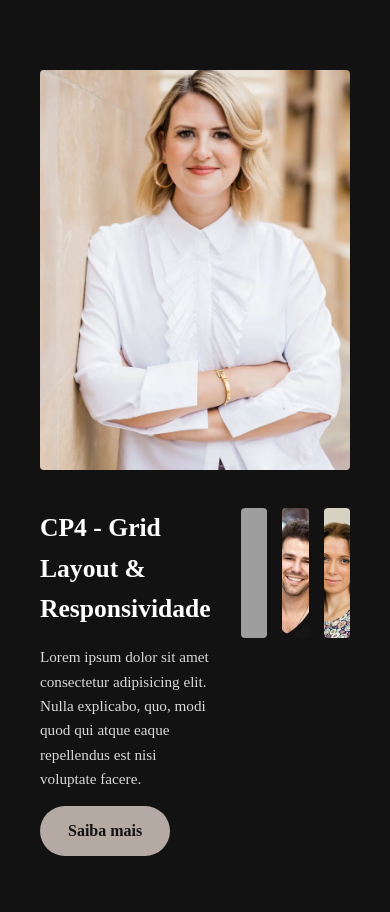
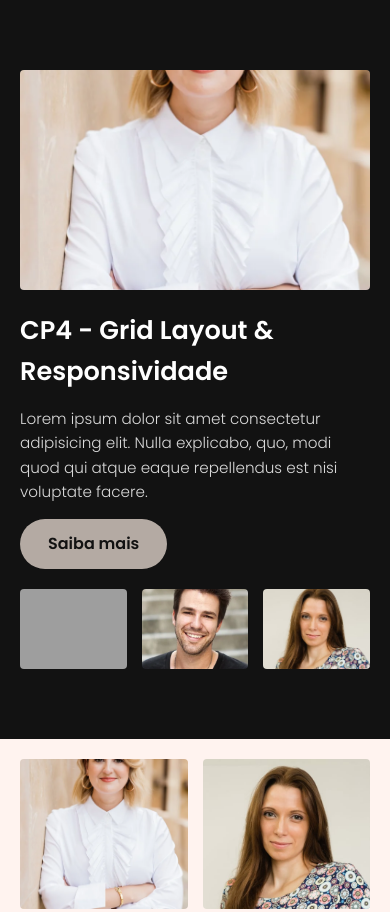
Before and after one commit to Latufff/CP4-Front-End-Cyntia, a plain HTML site: page index.html in a window 390 px wide. Shown: the top 912 px of the page. Drawn offline with Linux system fonts and the light colour scheme; files that its build step writes are made by us from their sources; grey boxes are pictures that could not be loaded; files whose address does not match are found by name.

Commit message:
Remoção do @import e correção de sintaxe

```diff
--- a/style.css
+++ b/style.css
@@ -1,4 +1,3 @@
-@import url('https://fonts.googleapis.com/css2?family=Roboto:wght@300;400&display=swap');
 
 :root {
     --cor-preto: #121212;
@@ -15,14 +14,14 @@
 }
 
 body {
-    font-family: var (--fonte-base);
-    color: var (--cor-preto);
+    font-family: var(--fonte-base);
+    color: var(--cor-preto);
     line-height: 1.6;
 }
 
 img {
     max-width: 100%;
-    display: black;
+    display: block;
 }
 
 a {
@@ -110,6 +109,7 @@ a {
 }
 
 /* Seção 2 */
+
 .secao-2 {
     background-color: var(--cor-off-white);
     padding: 40px;
@@ -135,4 +135,48 @@ a {
     transform: scale(1.04);
     opacity: 0.9;
 }
+
 /* ----- Responsividade ----- */
+
+@media (max-width: 1024px) {
+    .container-secao-1 {
+        grid-template-columns: 1fr 1fr 1fr;
+        gap: 20px;
+    }
+
+    .galeria-3 img {
+        height: 110px;
+    }
+}
+
+@media (max-width: 600px) {
+    .container-secao-1 {
+        grid-template-columns: 1fr;
+        grid-template-areas:
+            "hero"
+            "texto"
+            "galeria";
+        padding: 70px 20px;
+    }
+
+    .hero-img img {
+        height: 220px;
+    }
+
+    .galeria-3 {
+        grid-template-columns: repeat(3, 1fr);
+    }
+
+    .galeria-3 img {
+        height: 80px;
+    }
+
+    .secao-2 {
+        padding: 20px;
+    }
+
+    .grid-galeria {
+        grid-template-columns: repeat(auto-fit, minmax(140px, 1fr));
+        grid-auto-rows: 150px;
+    }
+}
```
